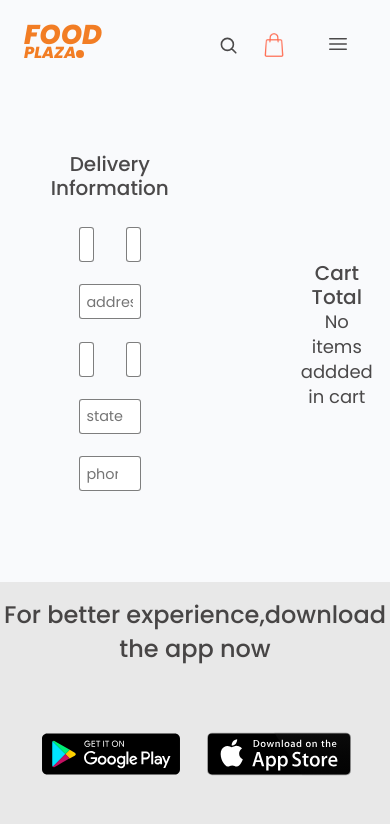
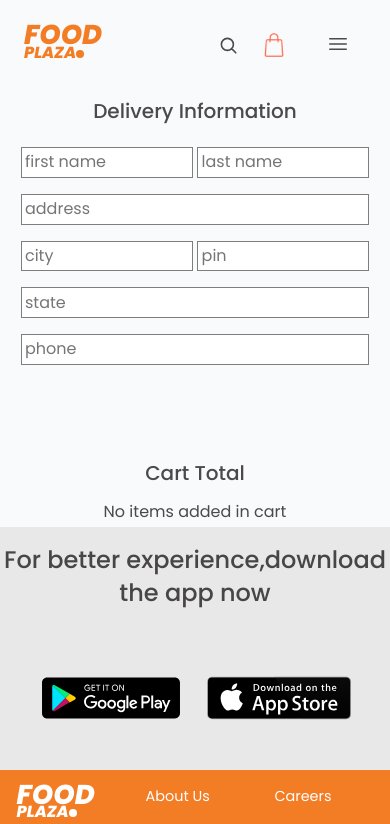
Before and after one commit to mandar-saiyan87/foodplaza---food-order, a React (Create React App) app: page /cart in a window 390 px wide. Shown: the top 824 px of the page. Built offline with nearby package versions, Linux system fonts and the light colour scheme.

Commit message:
cart done

```diff
--- a/src/index.css
+++ b/src/index.css
@@ -327,6 +327,19 @@ img {
   display: none;
 }
 
+.cart_status {
+  position: relative;
+}
+
+.cart_added {
+  width: 10px;
+  height: 10px;
+  background-color: var(--primary-color);
+  border-radius: 0.3rem;
+  position: absolute;
+  right: 0;
+}
+
 /******** ERROR 404 *******************/
 .error404 {
   min-height: 100vh;
@@ -529,7 +542,7 @@ img {
   display: flex;
   align-items: center;
   justify-content: center;
-  column-gap: 5rem;
+  gap: 5rem;
   background-color: rgb(232, 232, 232);
 }
 
@@ -635,7 +648,6 @@ img {
 }
 
 /********************** CONTACT US ***********************************/
-.container_main {}
 
 .container_main h1 {
   font-weight: 600;
@@ -692,107 +704,86 @@ img {
 
 /******************** CART PAGE *****************************/
 .cart_main {
-  margin: 4rem 0;
   display: flex;
   align-items: center;
   justify-content: center;
-  gap: 4rem;
+  font-size: 1rem;
+  gap: 5rem;
+  margin: 2rem;
+}
+
+.cart_main h5 {
+  margin-bottom: 1rem;
 }
 
 .delivery_form {
-  margin: 1rem 0;
-  padding: 0 4rem;
+  width: 80%;
+  text-align: center;
+  padding: 1rem;
 }
 
-.delivery_form input {
+.delivery_form form input {
   width: 100%;
-  margin: 0.7rem 0;
-  padding: 0.4rem;
-  font-size: 0.9rem;
+  margin: 0.5rem 0;
+  padding: 0.2rem;
   border: 1px solid var(--tertiary-color);
-  border-radius: 0.2rem;
 }
 
 .form_div {
   display: flex;
-  align-items: center;
-  justify-content: center;
-  gap: 2rem;
+  gap: 1rem;
 }
 
-.cart_status {
-  position: relative;
+.cart {
+  width: 70%;
+  text-align: center;
+  /* background-color: lightblue; */
+
 }
 
-.cart_added {
-  width: 10px;
-  height: 10px;
-  background-color: var(--primary-color);
-  border-radius: 0.3rem;
-  position: absolute;
-  right: 0;
-}
 
 .cart_summary {
-  width: 100%;
   display: flex;
-  align-items: center;
-  justify-content: center;
   flex-direction: column;
-  font-size: 1rem;
-  margin-top: 1rem;
 }
 
 .cart_item {
-  max-width: 80%;
   display: flex;
   align-items: center;
-  text-align: start;
-  gap: 5rem;
-  margin: 0.5rem 0;
-  background-color: white;
-  border: 1px solid lightgray;
-  padding: 0.3rem 0.5rem;
-  border-radius: 0.3rem;
 }
 
-.cart_item .title {
-  text-align: start;
-  width: 20rem;
+.item_info {
+  flex-grow: 1;
+  display: flex;
+  justify-content: space-between;
+  align-items: center;
 }
 
-.cart_item .qty {
-  max-width: 10rem;
-}
-
-.cart_item .amount {
-  font-weight: 500;
-}
-
-.other_charges {
-  width: 80%;
-  font-weight: 600;
-  border-top: 1px solid rgb(212, 212, 212);
-  margin: 1rem 0;
-  padding-top: 0.8rem;
+.title,
+.amount {
+  flex: 1;
+  margin: 0;
 }
 
 .charges_calc {
   display: flex;
   align-items: center;
-  justify-content: space-between;
-  margin: 0.5rem;
+  justify-content: space-around;
+  margin: 0.5rem 0;
+  font-weight: 600;
 }
 
 .proceed_button {
+  margin: 1rem 0;
+  background-color: var(--primary-color);
+  border: none;
   text-align: center;
-  width: 80%;
-  background-color: var(--primary-color);
-  padding: 1rem 1.5rem;
-  border: none;
   color: white;
+  font-size: larger;
+  padding: 1rem 0;
 }
 
 
 
+
 /*********************  Default-CSS  End *********************/
--- a/src/pages/CartPage/Cart.jsx
+++ b/src/pages/CartPage/Cart.jsx
@@ -29,9 +29,9 @@ function Cart() {
   return (
     <>
       <div className='cart_main'>
-        <Container className='text-center'>
+        <div className='delivery_form'>
           <h5>Delivery Information</h5>
-          <form className='delivery_form'>
+          <form className='' >
             <div className='form_div'>
               <input type="text" id='fname' name='fname' placeholder='first name' />
               <input type="text" id='lname' name='lname' placeholder='last name' />
@@ -44,25 +44,28 @@ function Cart() {
             <input type="text" id='state' name='state' placeholder='state' />
             <input type="number" id='phone' name='phone' placeholder='phone' />
           </form>
-        </Container>
-        <Container className='text-center'>
+        </div>
+        <div className='cart'>
           <h5>Cart Total</h5>
           {cartItems.length > 0 ?
-            <div className='cart_summary'>
+            < div className='cart_summary' >
               {
                 cartItems.map(item => (
-                  <div className='cart_item' key={item.menuItem._id} >
-                    <p className='title'>{item.menuItem.name}</p>
-                    <div className='manageqty'>
-                      <img src={assets.remove_icon_red} alt="removeqty" className='dcard_ico' onClick={() => reduceqty(item.menuItem)} />
-                      <p className='qty'>{item.qty}</p>
-                      <img src={assets.add_icon_green} alt="addqty" className='dcard_ico' onClick={() => addQty(item.menuItem)} />
+                  <div className='cart_item' key={item.menuItem._id}>
+                    <div className='item_info'>
+                      <p className='title'>{item.menuItem.name}</p>
+                      <div className='manageqty'>
+                        <img src={assets.remove_icon_red} alt="removeqty" className='dcard_ico' onClick={() => reduceqty(item.menuItem)} />
+                        <p className='qty'>{item.qty}</p>
+                        <img src={assets.add_icon_green} alt="addqty" className='dcard_ico' onClick={() => addQty(item.menuItem)} />
+                      </div>
+                      <p className='amount'>${item.menuItem.price * item.qty}</p>
                     </div>
-                    <p className='amount'>${item.menuItem.price * item.qty}</p>
                   </div>
                 ))
               }
-              <div className='other_charges'>
+              <hr />
+              <div className='other_charges' >
                 <div className='charges_calc'>
                   <p>Subtotal:</p>
                   <p>${calculatecartSubtotal}</p>
@@ -71,7 +74,8 @@ function Cart() {
                   <p>delivery:</p>
                   <p>{delivery === 0 ? 'FREE' : delivery}</p>
                 </div>
-              </div>
+              </div >
+              <hr />
               <div className='other_charges'>
                 <div className='charges_calc'>
                   <p>Total:</p>
@@ -79,11 +83,12 @@ function Cart() {
                 </div>
               </div>
               <button className='proceed_button'>Proceed to Pay</button>
-            </div>
+            </div >
             :
-            <div>No items addded in cart</div>
+            <div>No items added in cart</div>
           }
-        </Container>
+
+        </div>
       </div>
     </>
   )
@@ -110,3 +115,53 @@ export default Cart
 //     </ div >
 //   ))
 // }
+
+
+// < div className = 'cart_summary' >
+// {
+//   cartItems.map(item => (
+//     <div className='cart_item' key={item.menuItem._id}>
+//       <div className='item_info'>
+//         <p className='title'>{item.menuItem.name}</p>
+//         <div className='manageqty'>
+//           <img src={assets.remove_icon_red} alt="removeqty" className='dcard_ico' onClick={() => reduceqty(item.menuItem)} />
+//           <p className='qty'>{item.qty}</p>
+//           <img src={assets.add_icon_green} alt="addqty" className='dcard_ico' onClick={() => addQty(item.menuItem)} />
+//         </div>
+//         <p className='amount'>${item.menuItem.price * item.qty}</p>
+//       </div>
+//     </div>
+//   ))
+// }
+//   < div className = 'other_charges' >
+//               <div className='charges_calc'>
+//                 <p>Subtotal:</p>
+//                 <p>${calculatecartSubtotal}</p>
+//               </div>
+//               <div className='charges_calc'>
+//                 <p>delivery:</p>
+//                 <p>{delivery === 0 ? 'FREE' : delivery}</p>
+//               </div>
+//             </ >
+//             <div className='other_charges'>
+//               <div className='charges_calc'>
+//                 <p>Total:</p>
+//                 <p>${finalAmount}</p>
+//               </div>
+//             </div>
+//             <button className='proceed_button'>Proceed to Pay</button>
+//           </div >
+
+{/* < form className = 'delivery_form' >
+          <div className='form_div'>
+            <input type="text" id='fname' name='fname' placeholder='first name' />
+            <input type="text" id='lname' name='lname' placeholder='last name' />
+          </div>
+          <input type="text" id='address' name='address' placeholder='address' />
+          <div className='form_div'>
+            <input type="text" id='city' name='city' placeholder='city' />
+            <input type="number" id='pin' name='pin' placeholder='pin' />
+          </div>
+          <input type="text" id='state' name='state' placeholder='state' />
+          <input type="number" id='phone' name='phone' placeholder='phone' />
+        </ > */}
--- a/src/responsive.css
+++ b/src/responsive.css
@@ -157,7 +157,7 @@
     flex-direction: column;
     align-items: center;
     text-align: center;
-    column-gap: 1rem;
+    gap: 0;
   }
 
   .app_links {
@@ -185,6 +185,10 @@
 
   .contact_div {
     gap: 10rem;
+  }
+
+  .cart_main {
+    flex-direction: column;
   }
 
 }
@@ -338,6 +342,25 @@
     gap: 5rem;
   }
 
+  .cart_main {
+    margin: 0.2rem;
+  }
+
+  .cart {
+    width: 95%;
+    text-align: center;
+  }
+
+  .delivery_form {
+    width: 95%;
+    padding: 0.5rem;
+  }
+
+  .form_div {
+    display: flex;
+    gap: 0.3rem;
+  }
+
 }
 
 @media (max-width: 375px) {}
```
